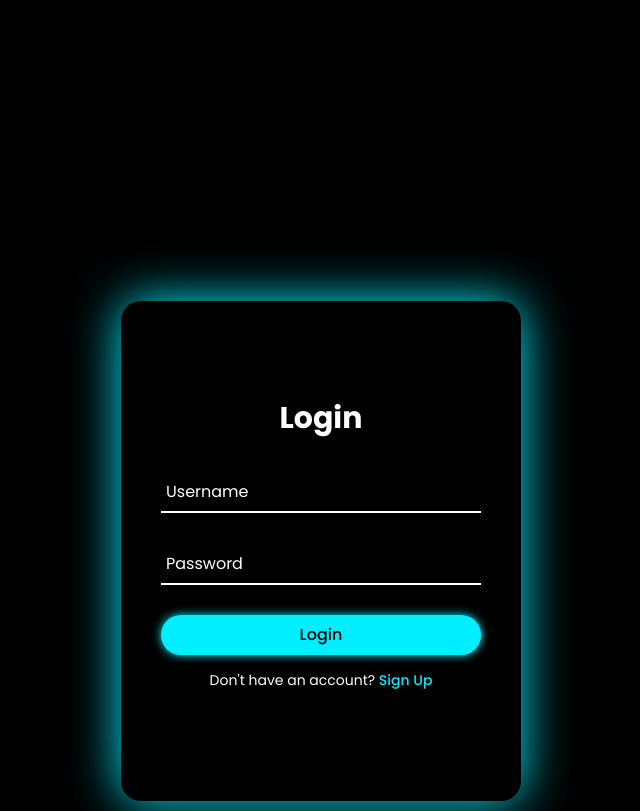
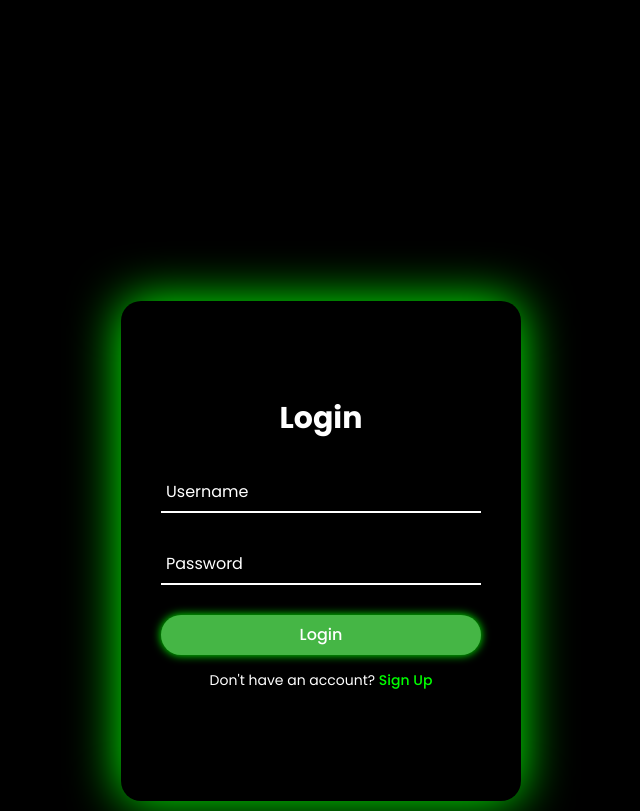
Before and after one commit to kmaangaty/chattyfast, a Django app: page /login in a window 1280 px wide. Shown: the top 811 px of the page, without its empty margins (319-959 px from the left). Run offline with Django 5.2, Linux system fonts and the light colour scheme.

Commit message:
Updated styles

```diff
--- a/static/style.css
+++ b/static/style.css
@@ -1,10 +1,14 @@
 @import url('https://fonts.googleapis.com/css2?family=Poppins:wght@300;400;500;600;700;800;900&display=swap');
+
+/* Global reset and font setting */
 * {
   margin: 0;
   padding: 0;
   box-sizing: border-box;
   font-family: 'Poppins', sans-serif;
 }
+
+/* Centering the form on the page with a dark background */
 body {
   display: flex;
   justify-content: center;
@@ -12,110 +16,142 @@ body {
   min-height: 100vh;
   background: #000;
 }
+
+/* Wrapper for both login and signup forms */
 .wrapper {
   position: relative;
   width: 400px;
   height: 500px;
   background: #000;
-  box-shadow: 0 0 50px #0ef;
+  box-shadow: 0 0 50px #0f0; /* Neon glow effect */
   border-radius: 20px;
   padding: 40px;
   overflow: hidden;
+  transition: 1s ease-in-out; /* Smooth transition effect */
 }
+
+/* Add animation to wrapper on hover */
 .wrapper:hover {
   animation: animate 1s linear infinite;
 }
 
+/* Flex container to center form contents */
 .form-wrapper {
   display: flex;
   justify-content: center;
   align-items: center;
   width: 100%;
   height: 100%;
-  transition: 1s ease-in-out;
+  transition: 1s ease-in-out; /* Smooth transition between forms */
 }
+
+/* Positioning and transitioning the sign-in form */
 .wrapper.active .form-wrapper.sign-in {
   transform: translateY(-450px);
 }
+
+/* Positioning and transitioning the sign-up form */
 .wrapper .form-wrapper.sign-up {
   position: absolute;
   top: 450px;
   left: 0;
 }
+
+/* Transition effect for the sign-up form when active */
 .wrapper.active .form-wrapper.sign-up {
   transform: translateY(-450px);
 }
+
+/* Styling for headings */
 h2 {
   font-size: 30px;
   color: #fff;
   text-align: center;
 }
+
+/* Styling for input groups including labels and inputs */
 .input-group {
   position: relative;
   margin: 30px 0;
-  border-bottom: 2px solid #fff;
+  border-bottom: 2px solid #fff; /* White border for input groups */
 }
+
 .input-group label {
   position: absolute;
   top: 50%;
   left: 5px;
   transform: translateY(-50%);
   font-size: 16px;
-  color: #fff;
+  color: #fff; /* White label color */
   pointer-events: none;
-  transition: .5s;
+  transition: 0.5s; /* Smooth label transition */
 }
+
 .input-group input {
   width: 320px;
   height: 40px;
   font-size: 16px;
-  color: #fff;
+  color: #fff; /* White text color */
   padding: 0 5px;
   background: transparent;
   border: none;
   outline: none;
 }
+
+/* Move label above input on focus or valid input */
 .input-group input:focus~label,
 .input-group input:valid~label {
   top: -5px;
 }
-.remember {
-  margin: -5px 0 15px 5px;
-}
-.remember label {
-  color: #fff;
-  font-size: 14px;
-}
-.remember label input {
-  accent-color: #0ef;
-}
+
+/* Styling for buttons (default and active states) */
 button {
   position: relative;
   width: 100%;
   height: 40px;
-  background: #0ef;
-  box-shadow: 0 0 10px #0ef;
+  background: rgb(69, 182, 69); /* Green background */
+  box-shadow: 0 0 10px #0f0; /* Green neon glow effect */
   font-size: 16px;
-  color: #000;
+  color: #fff; /* White text color */
   font-weight: 500;
   cursor: pointer;
   border-radius: 30px;
   border: none;
   outline: none;
 }
+
+/* Styling for the sign-up link section */
 .signUp-link {
   font-size: 14px;
   text-align: center;
   margin: 15px 0;
 }
+
 .signUp-link p {
-  color: #fff;
+  color: #fff; /* White text color for links */
 }
+
 .signUp-link p a {
-  color: #0ef;
+  color: #0f0; /* Green link color */
   text-decoration: none;
   font-weight: 500;
 }
+
+/* Hover effect for sign-up links */
 .signUp-link p a:hover {
   text-decoration: underline;
 }
+
+/* Additional styling for the sign-in form to override default styles */
+.form-wrapper.sign-in {
+  background: #000; /* Black background for login form */
+}
+
+/* Ensure the sign-in form background is different from the sign-up form */
+.wrapper.active .form-wrapper.sign-in {
+  background: #0f0; /* Green background for active sign-in */
+}
+
+.wrapper.active .form-wrapper.sign-up {
+  background: #fff; /* White background for sign-up */
+}
```
